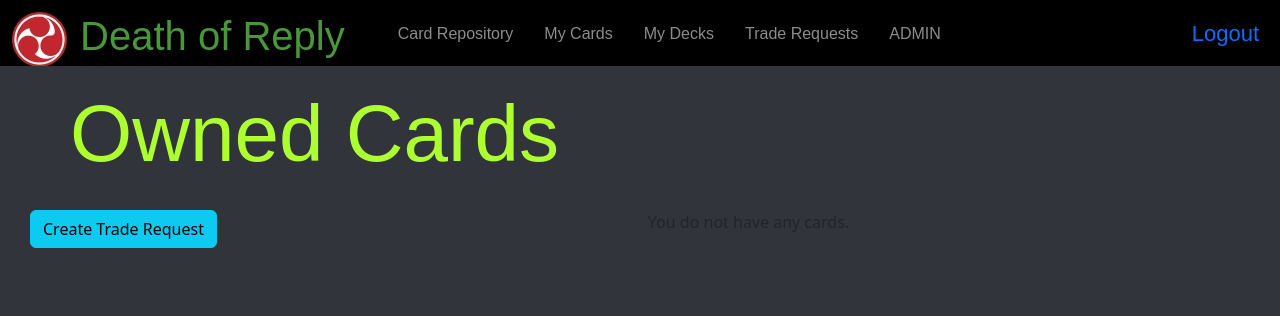
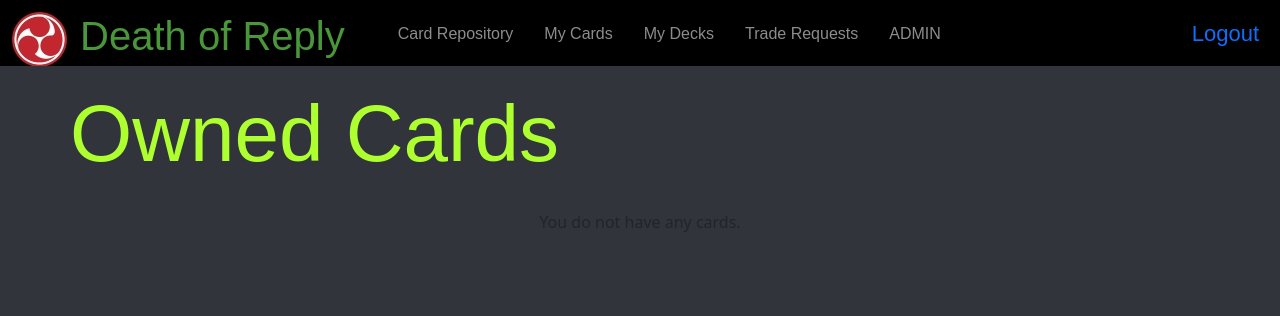
Before and after one commit to jilltorkelson/UNOSystemSpielcraft, a Django app: page /my_cards/ in a window 1280 px wide. Shown: the top 316 px of the page. Run offline with Django 5.2, Linux system fonts and the light colour scheme; the visitor is signed in with stand-in values (Sample User, id 1).

Commit message:
disallow trade request without cards

```diff
--- a/cards/templates/cards/my_cards.html
+++ b/cards/templates/cards/my_cards.html
@@ -4,9 +4,9 @@
 
 {% block content %}
     <h1>Owned Cards</h1>
-    <a href="{% url 'trade_request_create' %}" class="btn btn-info" style="float: left; margin-left: 30px;">Create Trade Request</a>
     {% if my_cards %}
-        <div class="card-deck" style="margin: 25px;">
+     <a href="{% url 'trade_request_create' %}" class="btn btn-info" style="float: left; margin-left: 30px;">Create Trade Request</a>
+       <div class="card-deck" style="margin: 25px;">
         {% for myCard in my_cards %}
             <div class="card" style="max-width: 15rem;">
             {% if myCard.card_id.card_image %}
@@ -25,6 +25,6 @@
         {% endfor %}
 
     {% else %}
-        <p>You do not have any cards.</p>
+        <p style="color=white">You do not have any cards.</p>
     {% endif %}
 {% endblock %}
--- a/cards/templates/cards/my_decks.html
+++ b/cards/templates/cards/my_decks.html
@@ -34,6 +34,6 @@
             </tbody>
         </table>
     {% else %}
-        <p>You do not have any decks.</p>
+        <p style="color=white">You do not have any decks.</p>
     {% endif %}
 {% endblock %}
--- a/cards/templates/cards/trade_request_create.html
+++ b/cards/templates/cards/trade_request_create.html
@@ -3,6 +3,7 @@
 {% block content %}
   <h1>Create Trade Request</h1>
   <form method="post" action="{% url 'trade_request_create' %}">
+      #defined in views
     <div class="form-block">
     {% csrf_token %}
     {{ form.as_p }}
```
Also changed, not shown: 1 other file.
